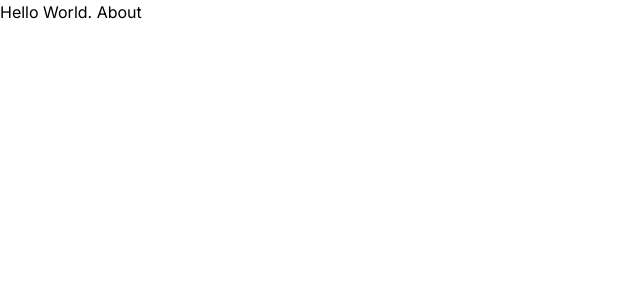
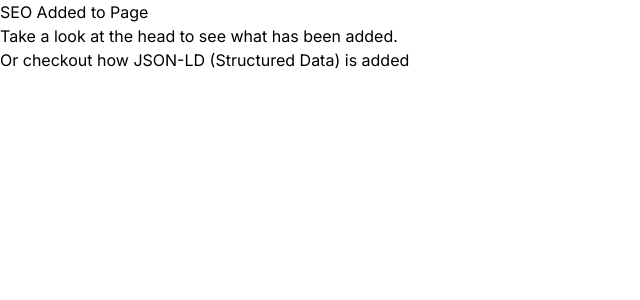
Before and after one commit to shcreator/pages, a Next.js app: page /pages/ in a window 1280 px wide. Shown: the top 300 px of the page, without its empty margins (0-640 px from the left). Built offline with nearby package versions, Linux system fonts and the light colour scheme; no server answers.

Commit message:
Update page.tsx

```diff
--- a/app/page.tsx
+++ b/app/page.tsx
@@ -1,9 +1,41 @@
+import { NextSeo } from "next-seo";
 import Link from "next/link";
 
 export default function Home() {
   return (
     <div>
-      Hello World. <Link href="/about">About</Link>
+      <NextSeo
+        title="Page Meta Title"
+        description="This will be the page meta description"
+        canonical="https://www.canonicalurl.ie/"
+        openGraph={{
+          url: "https://www.canonicalurl.ie/",
+          title: "Open Graph Title",
+          description: "Open Graph Description",
+          images: [
+            {
+              url: "https://www.example.ie/og-image-01.jpg",
+              width: 800,
+              height: 600,
+              alt: "Og Image Alt",
+            },
+            {
+              url: "https://www.example.ie/og-image-02.jpg",
+              width: 900,
+              height: 800,
+              alt: "Og Image Alt Second",
+            },
+            { url: "https://www.example.ie/og-image-03.jpg" },
+            { url: "https://www.example.ie/og-image-04.jpg" },
+          ],
+        }}
+      />
+      <h1>SEO Added to Page</h1>
+      <p>Take a look at the head to see what has been added.</p>
+      <p>
+        Or checkout how <Link href="/jsonld">JSON-LD</Link> (Structured Data) is
+        added
+      </p>
     </div>
   );
 }
```
